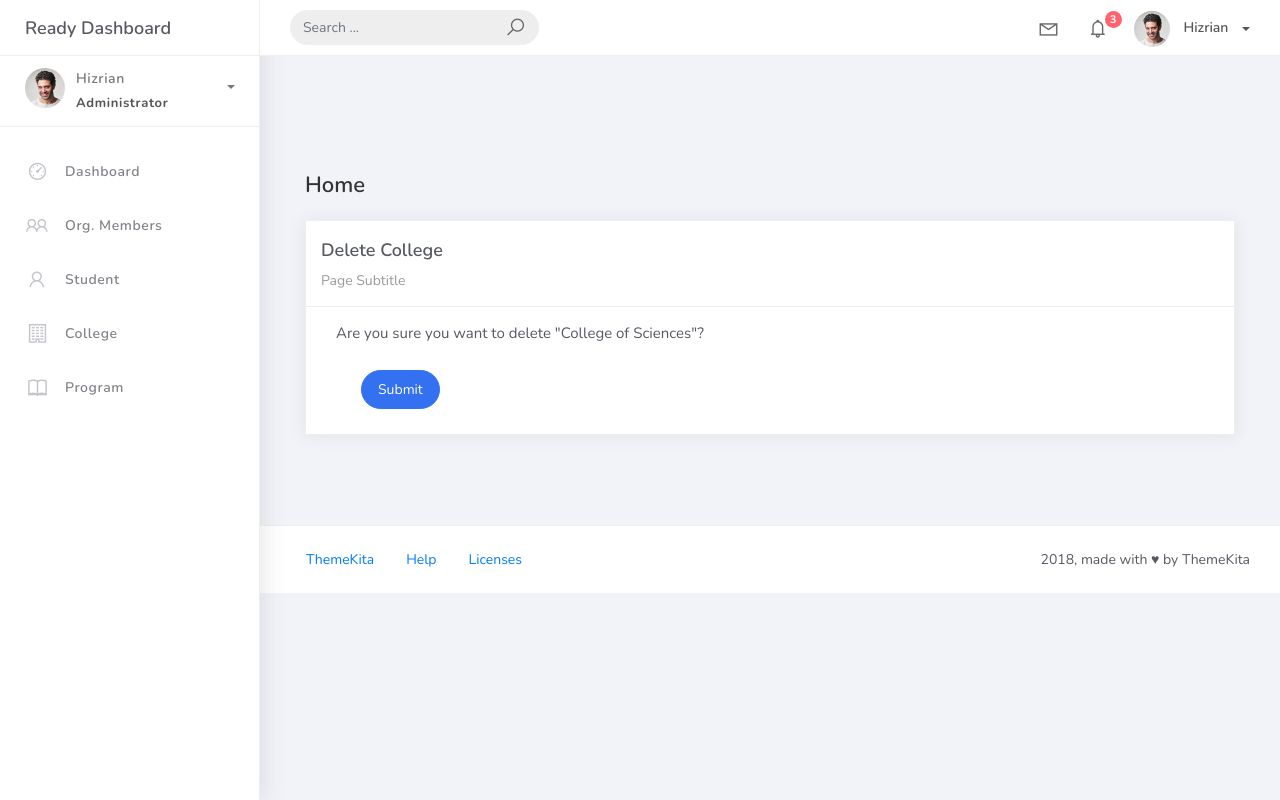
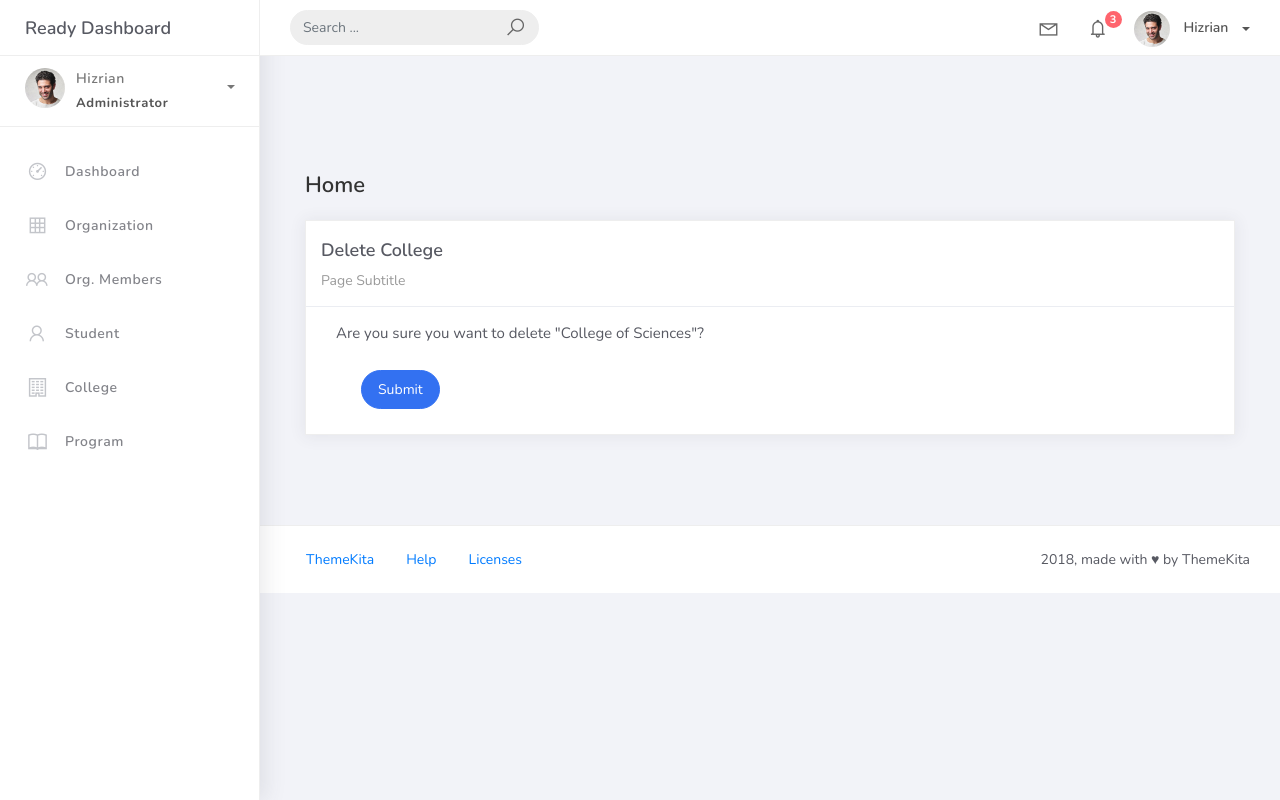
Before and after one commit to Althea09-gif/PSUSphere, a Django app: page /college_list/1/delete in a window 1280 px wide. Run offline with Django 5.2, Linux system fonts and the light colour scheme; data comes from the database, SQL or seed files in the repository; some libraries are stand-ins or nearby versions.

Commit message:
modified base.html

```diff
--- a/projectsite/templates/base.html
+++ b/projectsite/templates/base.html
@@ -15,7 +15,6 @@
 <body>
   <div class="wrapper">
 
-    <!-- MAIN HEADER -->
     <div class="main-header">
       <div class="logo-header">
         <a href="{% url 'home' %}" class="logo">Ready Dashboard</a>
@@ -178,6 +177,13 @@
             </a>
           </li>
 
+        <li class="nav-item">
+          <a href="{% url 'organization-list' %}">
+            <i class="la la-table"></i>
+            <p>Organization</p>
+            </a>
+        </li>
+
           <li class="nav-item">
            <a href="{% url 'member-list' %}">
               <i class="la la-users"></i>
```
